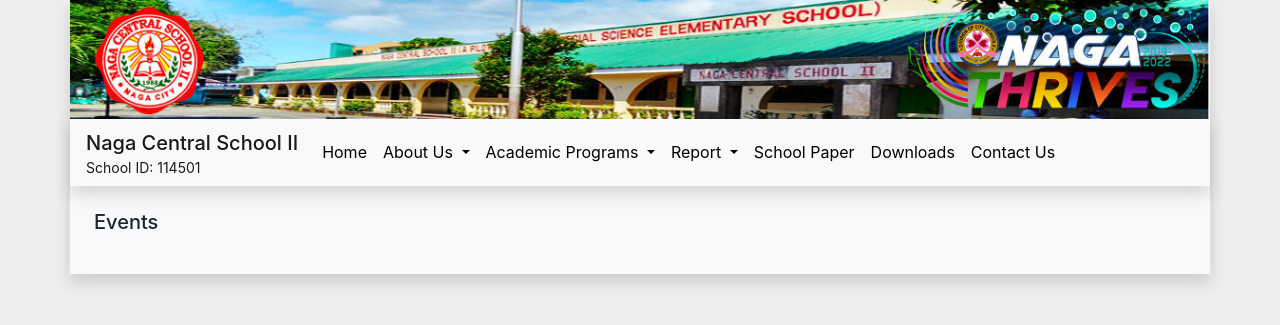
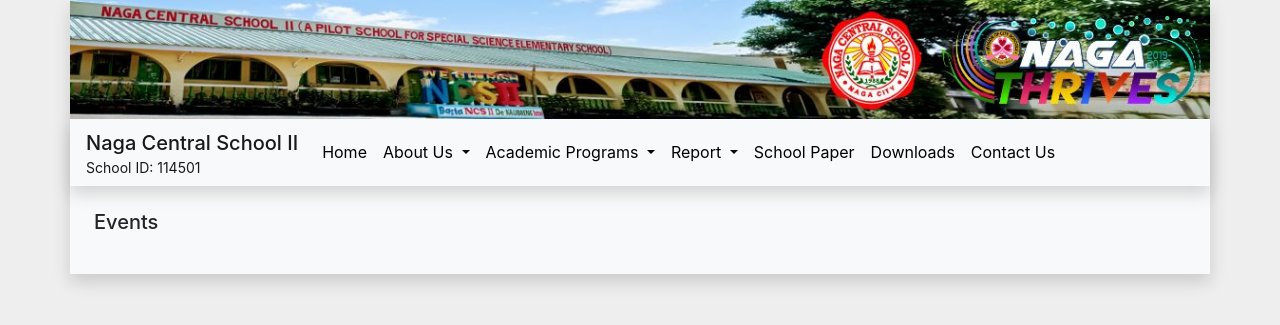
Before and after one commit to nagacentralschool2/nagacentralschool2.github.io, a Jekyll site: the page built from events.html, in a window 1280 px wide. Shown: the top 325 px of the page. Built offline with Jekyll 4.4.1, drawn with Linux system fonts in a browser that asks for light colours.

Commit message:
chore: updated header image, added intermediary images

```diff
--- a/_data/header.yml
+++ b/_data/header.yml
@@ -1,3 +1,3 @@
 name: Naga Central School II
 id: 114501
-img: ncs2_facade_1200x125_ncs2Logo_nagaThriveLogo.jpg
+img: ncs2_facade_1200x125_ncs2Logo_nagaThriveLogo_2021_05_15.jpg
```
Also changed, not shown: assets/img/naga-thrives.png (added), assets/img/ncs2_facade_1200x125_ncs2Logo_nagaThriveLogo_2021_05_15.jpg (added), assets/img/ncs2_facade_1200x125_noLogo.jpg (added), assets/img/ncs2_facade_1200x125_noLogo_2021_05_15.jpg (added).
